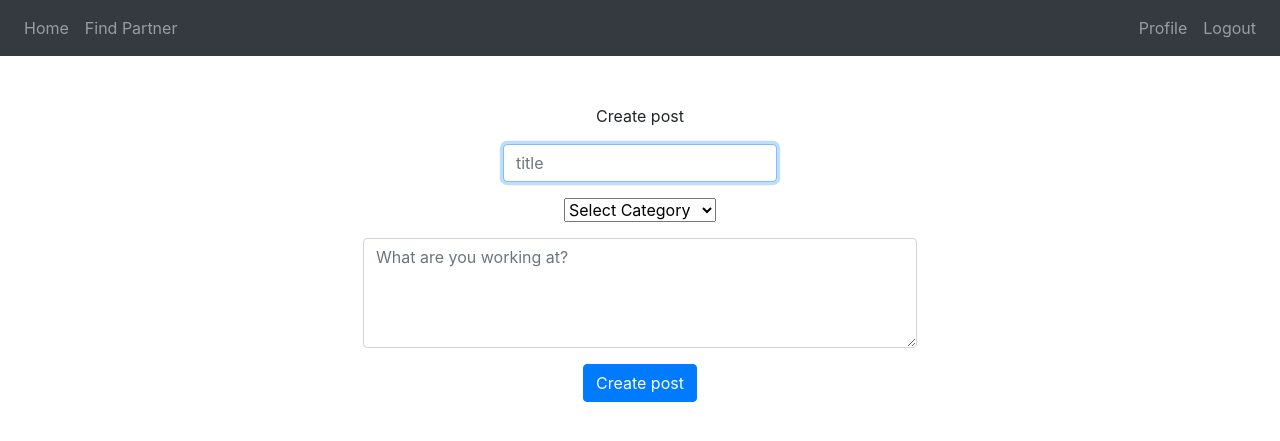
After one commit to cerclz/CodePartner, a Flask app: page /create_post in a window 1280 px wide. The commit adds this page. Shown: the top 441 px of the page. Run offline with Flask 3, Linux system fonts and the light colour scheme; a user stored in the database is signed in.

Commit message:
Added partner, create_post pages and create_post function. Now users can post to find other people to collaborate

```diff
--- a/app.py
+++ b/app.py
@@ -101,3 +101,43 @@ def index():
         return render_template("index.html")
     else:
         return render_template("index.html")
+
+@app.route("/partner")
+def partner():
+    return render_template("partner.html")
+
+@app.route("/create_post", methods=["GET", "POST"])
+def create_post():
+    # Check if user is logged in
+    if session.get("user_id") is None:
+        return ("You are not logged in")
+    else:
+        # If user is logged in check if method is POST
+        if request.method == "POST":
+            # If method is post ensure the form submitted correctly
+            title = request.form.get("title")
+            category = request.form.get("category")
+            subject = request.form.get("subject")
+
+            if not title:
+                return ("No title")
+            elif not subject:
+                return ("no subject")
+
+            if not category:
+                return ("no category")
+            else:
+                cursor.execute("SELECT id FROM categories WHERE category_name = ?", [category])
+                category_id = cursor.fetchall()[0][0]
+                print(category_id)
+
+            # Submit the post to database
+            cursor.execute("INSERT INTO posts (title, content, user_id, category_id, creation_date, last_modified) VALUES (?, ?, ?, ?, ?, ?)", (title, subject, int(session["user_id"]), int(category_id), date.today(), date.today()))
+            conn.commit()
+
+        # Select all category names from database
+        cursor.execute("SELECT category_name FROM categories")
+        rows = cursor.fetchall()
+
+        # Render create post template with categories
+        return render_template("create_post.html", cats=rows)
--- /dev/null
+++ b/templates/create_post.html
@@ -0,0 +1,22 @@
+{% extends "layout.html" %}
+{% block main %}
+    <p>Create post</p>
+    <form action="create_post" method="POST" id="postform">
+        <div class="mb-3">
+            <input autocomplete="off" autofocus class="form-control mx-auto w-auto" id="title" name="title" placeholder="title" type="text" >
+        </div>
+        <div class="mb-3">
+            <select class="form-select" aria-label="Default select example" id="category" name="category">
+                <option selected disabled>Select Category</option>
+                {% for cat in cats %}
+                <option value="{{ cat[0] }}">{{cat[0]}}</option>
+                {% endfor %}
+              </select>
+        </div>
+        <div class="mb-3">
+            <textarea class="form-control mx-auto w-auto" id="subject" name="subject" form="postform" rows="4" cols="50" maxlength="140" placeholder="What are you working at?"></textarea>
+        </div>
+        <button class="btn btn-primary" type="submit">Create post</button>
+    </form>
+
+{% endblock %}
--- a/templates/layout.html
+++ b/templates/layout.html
@@ -19,7 +19,7 @@
                         <a class="nav-link" href="/">Home</a>
                     </li>
                     <li class="nav-item">
-                        <a class="nav-link" href="/">Find Partner</a>
+                        <a class="nav-link" href="/partner">Find Partner</a>
                     </li>
                 </ul>
                 {% if session["user_id"] %}
--- /dev/null
+++ b/templates/partner.html
@@ -0,0 +1,5 @@
+{% extends "layout.html" %}
+{% block main %}
+    <a href="/create_post">Create Post</a>
+
+{% endblock %}
```
Also changed, not shown: codepartner.db, 2 other files.
